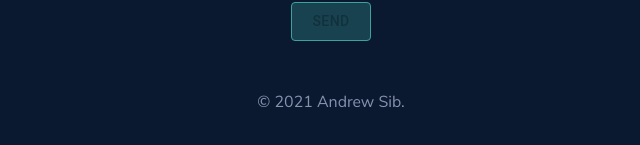
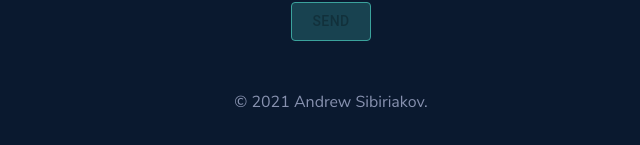
Before and after one commit to sibiryakov090591/portfolio_src, a React (Create React App) app: page / in a window 1280 px wide. Shown: the part 3692-3837 px from the top of the page, without its empty margins (309-949 px from the left). Built offline with nearby package versions, Linux system fonts and the light colour scheme.

Commit message:
fixed footer year

```diff
--- a/src/blocks/footer/Footer.tsx
+++ b/src/blocks/footer/Footer.tsx
@@ -59,7 +59,7 @@ const Footer: React.FC = () => {
             </div>
           </div>
         </Hidden>
-        <div>© 2021 Andrew Sib.</div>
+        <div>© {new Date().getFullYear()} Andrew Sibiriakov.</div>
       </Container>
     </footer>
   );
```
